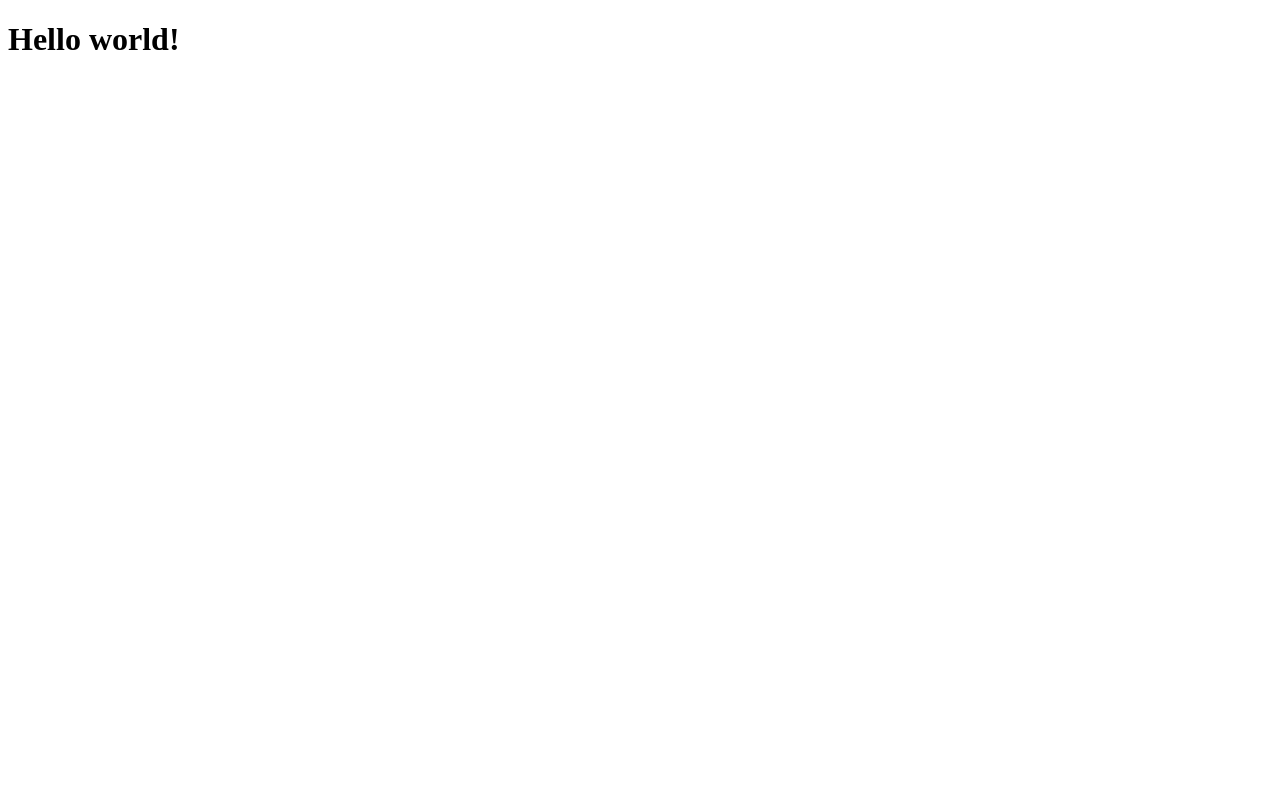
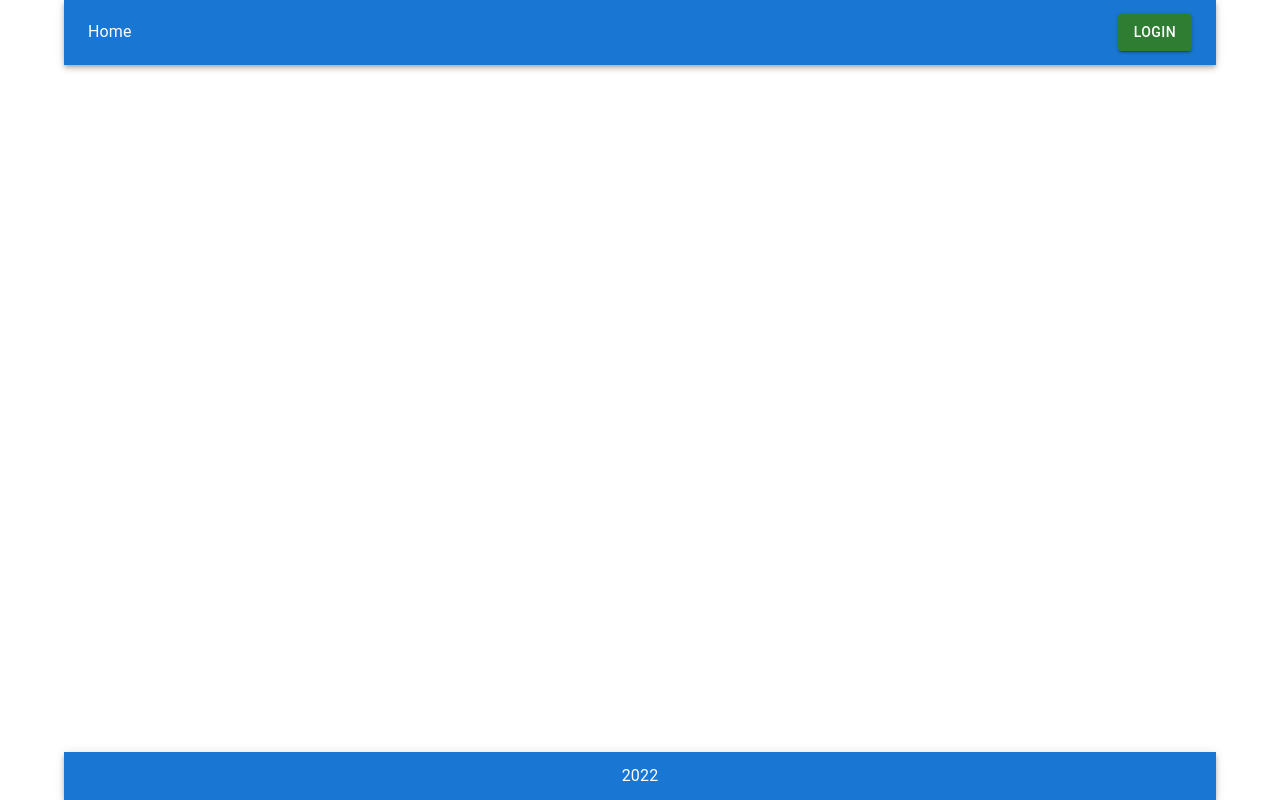
Before and after one commit to rusbers/filmix, a React (Create React App) app: page / in a window 1280 px wide. Built offline with nearby package versions, Linux system fonts and the light colour scheme.

Commit message:
add layout

```diff
--- a/public/index.html
+++ b/public/index.html
@@ -6,6 +6,7 @@
   <meta name="viewport" content="width=device-width, initial-scale=1" />
   <meta name="description" content="Find your favorite movie on our site" />
   <title>filmix</title>
+  <link rel="stylesheet" href="./styles.css">
 </head>
 
 <body>
--- /dev/null
+++ b/public/styles.css
@@ -0,0 +1,26 @@
+html {
+  box-sizing: border-box;
+  height: 100%;
+}
+
+*, *:before, *:after {
+  box-sizing: inherit;
+}
+
+body {
+  height: 100%;
+}
+
+#root {
+  height: 100%;
+  display: flex;
+  flex-direction: column;
+}
+
+main {
+  flex: 1 0 auto;
+}
+
+footer {
+  flex-shrink: 0;
+}
--- a/src/App.tsx
+++ b/src/App.tsx
@@ -1,5 +1,19 @@
+import React from 'react';
+import { BrowserRouter, Routes, Route } from 'react-router-dom';
+import Layout from './components/layout';
+import { CssBaseline } from '@mui/material';
+
 function App() {
-  return <h1>Hello world!</h1>;
+  return (
+    <>
+      <CssBaseline />
+      <BrowserRouter>
+        <Routes>
+          <Route path="/" element={<Layout />}></Route>
+        </Routes>
+      </BrowserRouter>
+    </>
+  );
 }
 
 export default App;
--- /dev/null
+++ b/src/components/footer.tsx
@@ -0,0 +1,20 @@
+import { AppBar, Toolbar, Typography, Container } from '@mui/material';
+
+function Footer() {
+  return (
+    <>
+      <Container>
+        <AppBar component="footer" position="static">
+          <Toolbar
+            variant="dense"
+            sx={{ backgroundColor: 'primary.main', justifyContent: 'center' }}
+          >
+            <Typography color="#fff">2022</Typography>
+          </Toolbar>
+        </AppBar>
+      </Container>
+    </>
+  );
+}
+
+export default Footer;
--- /dev/null
+++ b/src/components/header.tsx
@@ -0,0 +1,28 @@
+import { AppBar, Toolbar, Link, Button, Container, MenuList, MenuItem } from '@mui/material';
+
+function Header() {
+  return (
+    <>
+      <Container>
+        <AppBar position="static">
+          <Toolbar variant="dense">
+            <MenuList sx={{ display: 'flex', justifyContent: 'space-between', width: '100%' }}>
+              <MenuItem disableGutters>
+                <Link underline="none" color="#fff">
+                  Home
+                </Link>
+              </MenuItem>
+              <MenuItem disableGutters>
+                <Button variant="contained" component="a" color="success">
+                  Login
+                </Button>
+              </MenuItem>
+            </MenuList>
+          </Toolbar>
+        </AppBar>
+      </Container>
+    </>
+  );
+}
+
+export default Header;
--- /dev/null
+++ b/src/components/layout.tsx
@@ -0,0 +1,20 @@
+import { Container } from '@mui/material';
+import { Outlet } from 'react-router';
+import Header from './header';
+import Footer from './footer';
+
+function Layout() {
+  return (
+    <>
+      <Header />
+      <main>
+        <Container>
+          <Outlet />
+        </Container>
+      </main>
+      <Footer />
+    </>
+  );
+}
+
+export default Layout;
```
